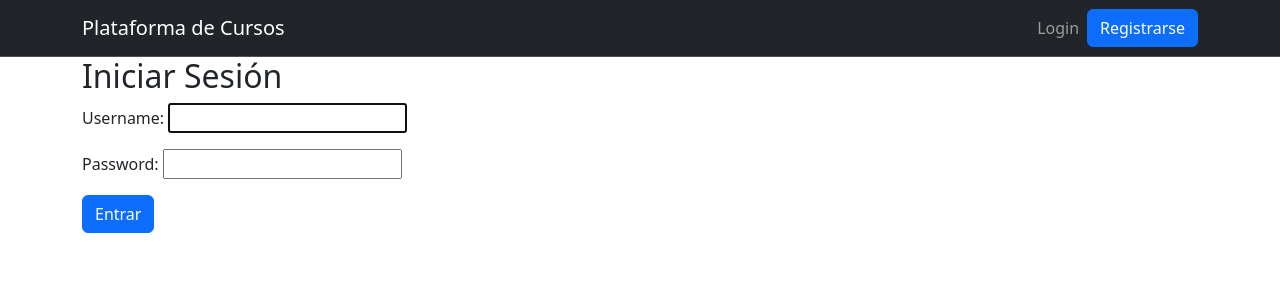
After one commit to deyby01/elearning-saas, a Django app: page /accounts/login/ in a window 1280 px wide. The commit adds this page. Shown: the top 300 px of the page. Run offline with Django 5.2, Linux system fonts and the light colour scheme.

Commit message:
feat(users): Implement user registration and authentication flow, and redirections too in settings/base.py

```diff
--- /dev/null
+++ b/apps/users/urls.py
@@ -0,0 +1,14 @@
+from django.urls import path
+from django.contrib.auth import views as auth_views
+from . import views
+
+app_name = 'users'
+
+urlpatterns = [
+    # Vista de registro la que acabamos de crear
+    path('signup/', views.SignUpView.as_view(), name='signup'),
+
+    # Vistas de login y logout usando las de Django
+    path('login/', auth_views.LoginView.as_view(template_name='users/login.html'), name='login'),
+    path('logout/', auth_views.LogoutView.as_view(template_name='users/logout.html'), name='logout'),
+]
--- a/project_core/settings/base.py
+++ b/project_core/settings/base.py
@@ -136,3 +136,8 @@ DEFAULT_AUTO_FIELD = 'django.db.models.BigAutoField'
 
 # Al final del archivo base.py
 AUTH_USER_MODEL = 'users.User'
+
+
+# Redireccion de login/logout
+LOGIN_REDIRECT_URL = 'courses:course_list'
+LOGOUT_REDIRECT_URL = 'courses:course_list'
--- a/project_core/urls.py
+++ b/project_core/urls.py
@@ -20,4 +20,5 @@ from django.urls import path, include
 urlpatterns = [
     path('admin/', admin.site.urls),
     path('courses/', include('apps.courses.urls', namespace='courses')),
+    path('accounts/', include('apps.users.urls', namespace='users')),
 ]
--- a/templates/base.html
+++ b/templates/base.html
@@ -7,9 +7,33 @@
     <link href="https://cdn.jsdelivr.net/npm/bootstrap@5.3.3/dist/css/bootstrap.min.css" rel="stylesheet">
 </head>
 <body>
-    <nav class="navbar navbar-expand-lg bg-body-tertiary mb-4">
+    <nav class="navbar navbar-expand-lg bg-dark border-bottom border-body" data-bs-theme="dark">
         <div class="container">
-            <a class="navbar-brand" href="#">Plataforma de Cursos</a>
+            <a class="navbar-brand" href="{% url 'courses:course_list' %}">Plataforma de Cursos</a>
+            <div class="collapse navbar-collapse" id="navbarNav">
+                <ul class="navbar-nav ms-auto align-items-center">
+                    {% if user.is_authenticated %}
+                        <li class="nav-item">
+                            <span class="navbar-text me-2">
+                                Hola, {{ user.username }}
+                            </span>
+                        </li>
+                        <li class="nav-item">
+                            <form class="d-inline" action="{% url 'users:logout' %}" method='post'>
+                                {% csrf_token %}
+                                <button type='submit' class="btn btn-outline-light">Logout</button>
+                            </form>
+                        </li>
+                    {% else %}
+                        <li class="nav-item">
+                            <a class="nav-link" href="{% url 'users:login' %}">Login</a>
+                        </li>
+                        <li class="nav-item">
+                            <a class="btn btn-primary" href="{% url 'users:signup' %}">Registrarse</a>
+                        </li>
+                    {% endif %}
+                </ul>
+            </div>
         </div>
     </nav>
 
--- /dev/null
+++ b/templates/users/login.html
@@ -0,0 +1,12 @@
+{% extends "base.html" %}
+
+{% block title %}Iniciar Sesión{% endblock %}
+
+{% block content %}
+    <h2>Iniciar Sesión</h2>
+    <form method="post">
+        {% csrf_token %}
+        {{ form.as_p }}
+        <button type="submit" class="btn btn-primary">Entrar</button>
+    </form>
+{% endblock %}
```
Also changed, not shown: apps/users/forms.py (added, +9 -0 lines), apps/users/views.py (+9 -2 lines), templates/users/logout.html (added, +9 -0 lines), templates/users/signup.html (added, +12 -0 lines).
